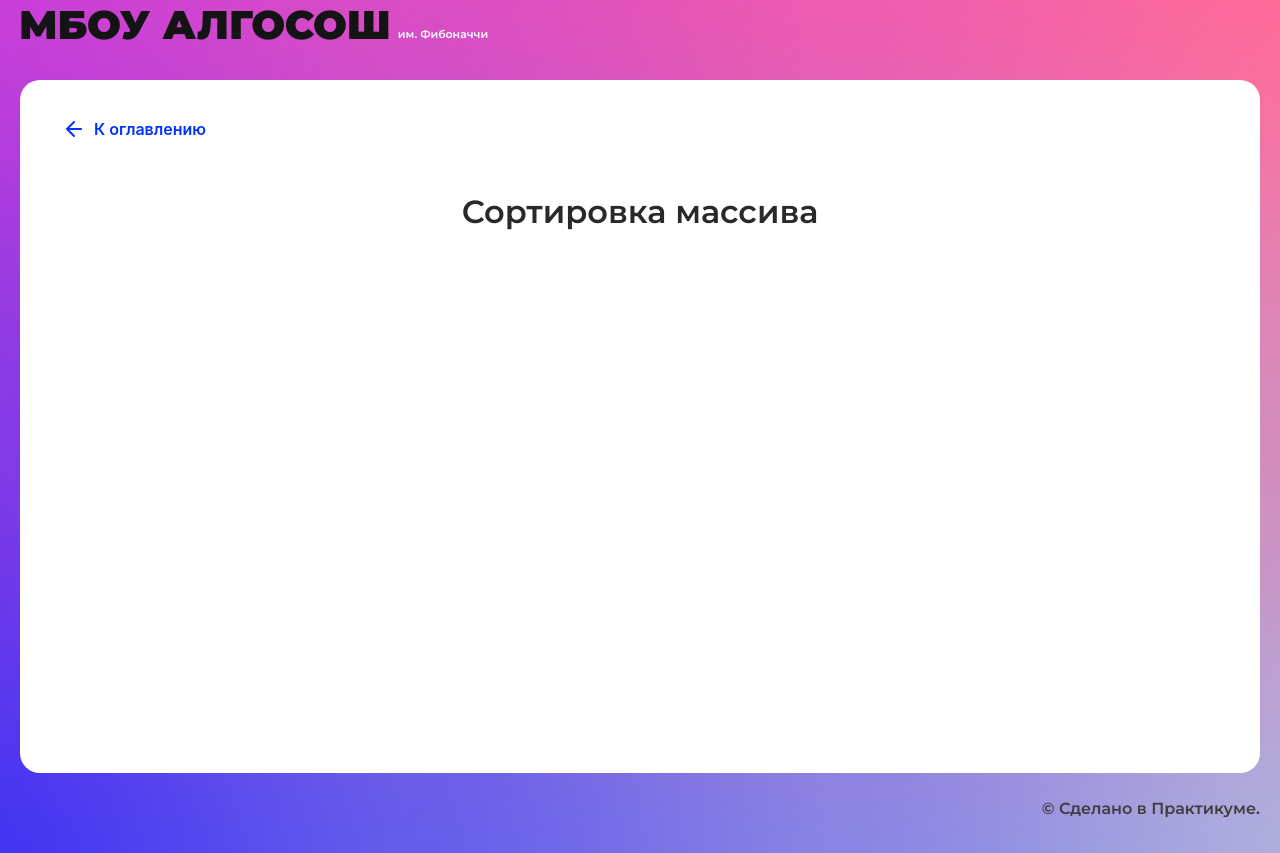
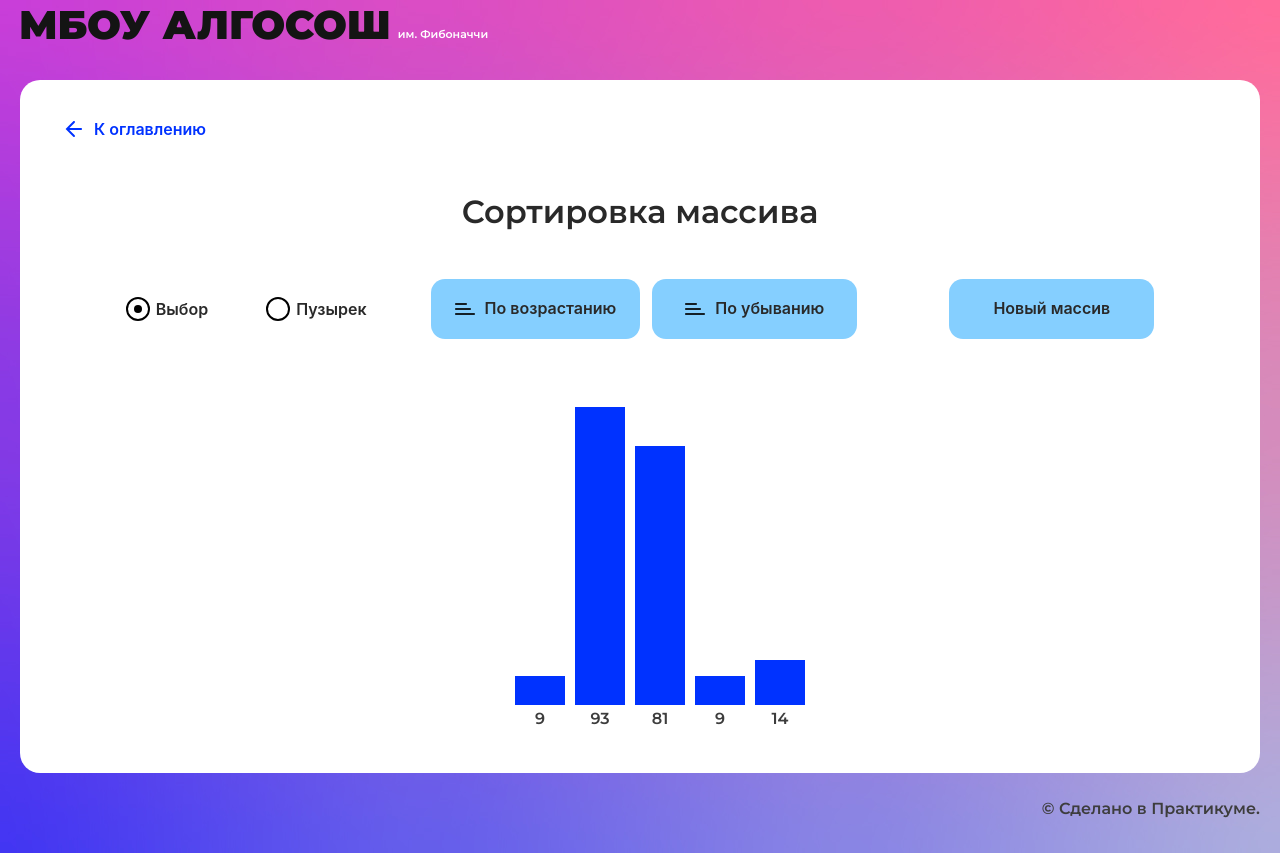
Before and after one commit to CHaPiOn777/Algorithms, a React (Create React App) app: page /sorting in a window 1280 px wide. Built offline with nearby package versions, Linux system fonts and the light colour scheme.

Commit message:
сделал верстку под сортировку

```diff
--- /dev/null
+++ b/src/components/sorting-page/sorting-page.module.css
@@ -0,0 +1,29 @@
+.input {
+    margin: 0 auto;
+    gap: 12px;
+    display: flex;
+    align-items: center;
+    justify-content: center;
+}
+.btnLeft {
+    margin-left: 52px;
+}
+.btn {
+    min-width: 205px;
+}
+.radio {
+    margin-left: 46px;
+}
+.btnNewArr {
+    margin-left: 80px;
+}
+.column {
+    margin: 0 auto;
+    margin-top: 48px;
+    display: flex;
+    gap: 10px;
+    justify-content: center;
+    list-style-type: none;
+    align-items: flex-end;
+    height: 340px;
+}
--- a/src/components/sorting-page/sorting-page.tsx
+++ b/src/components/sorting-page/sorting-page.tsx
@@ -1,10 +1,67 @@
-import React from "react";
+import React, { SetStateAction, useEffect, useState } from "react";
+import { Direction } from "../../types/direction";
+import { Button } from "../ui/button/button";
+import { Column } from "../ui/column/column";
+import { AscendingIcon } from "../ui/icons/ascending-icon";
+import { RadioInput } from "../ui/radio-input/radio-input";
 import { SolutionLayout } from "../ui/solution-layout/solution-layout";
+import styles from './sorting-page.module.css'
 
 export const SortingPage: React.FC = () => {
+  const [checked, setChecked] = useState<string>('1');
+  const [arr, setArr] = useState<number[]>([]);
+  const [change, setChange] = useState<boolean>(true)
+
+  const chengeCheckbox = (e: React.ChangeEvent<HTMLInputElement>) => {
+    setChecked(e.target.value)
+  }
+  const getRandomIndex = () => {
+    return Math.floor((Math.random() * (18 - 3) + 3));
+  }
+  const getRandomInt = () => {
+    return Math.floor((Math.random() * 101));
+  }
+
+    useEffect(() => {
+      setArr([])
+      const index = getRandomIndex()
+      for (let i = 0; i < index; i++) {
+        let randomNumber = getRandomInt();
+        setArr((oldArr) => {
+          const newArr = [...oldArr];
+          newArr.push(randomNumber)
+          return newArr
+        })
+
+      }
+    }, [change])
+
+
+
+  const randomArr = () => {
+    setChange(!change)
+  }
+
+
+
   return (
     <SolutionLayout title="Сортировка массива">
-
+      <div className={styles.input}>
+        <RadioInput label={'Выбор'} checked={checked === '1' ? true : false} value={'1'} onChange={chengeCheckbox} />
+        <RadioInput label={'Пузырек'} extraClass={styles.radio} checked={checked === '2' ? true : false} value={'2'} onChange={chengeCheckbox}/* onChange={e => onChange(e)} */ />
+        <Button text='По возрастанию' sorting={Direction.Ascending} extraClass={`${styles.btnLeft} ${styles.btn}`}/* isLoader={isShownTimeout} *//*  onClick={onClick} disabled={validation}  */ />
+        <Button text='По убыванию' extraClass={`${styles.btn}`} sorting={Direction.Ascending}/* isLoader={isShownTimeout} *//*  onClick={onClick} disabled={validation}  */ />
+        <Button text='Новый массив' onClick={randomArr} extraClass={`${styles.btnNewArr} ${styles.btn}`}/* isLoader={isShownTimeout} *//*  onClick={onClick} disabled={validation}  */ />
+      </div>
+      {arr &&
+        <ul className={styles.column}>
+          {arr?.map((number, index) => {
+            return (
+              <li><Column index={number} key={index} /></li>
+            )
+          })}
+        </ul>
+      }
     </SolutionLayout>
   );
 };
--- a/src/components/string/string.tsx
+++ b/src/components/string/string.tsx
@@ -64,7 +64,6 @@ export const StringComponent: React.FC = () => {
     <SolutionLayout title="Строка">
       <div className={styles.input}>
         <Input isLimitText={true} maxLength={11} onChange={e => onChange(e)} type="text" />
-        {console.log(isShownTimeout)}
         {isShownTimeout ?
           <Button isLoader={true} /> :
           <Button text={'Развернуть'} onClick={onClick} isLoader={false}/>
```
